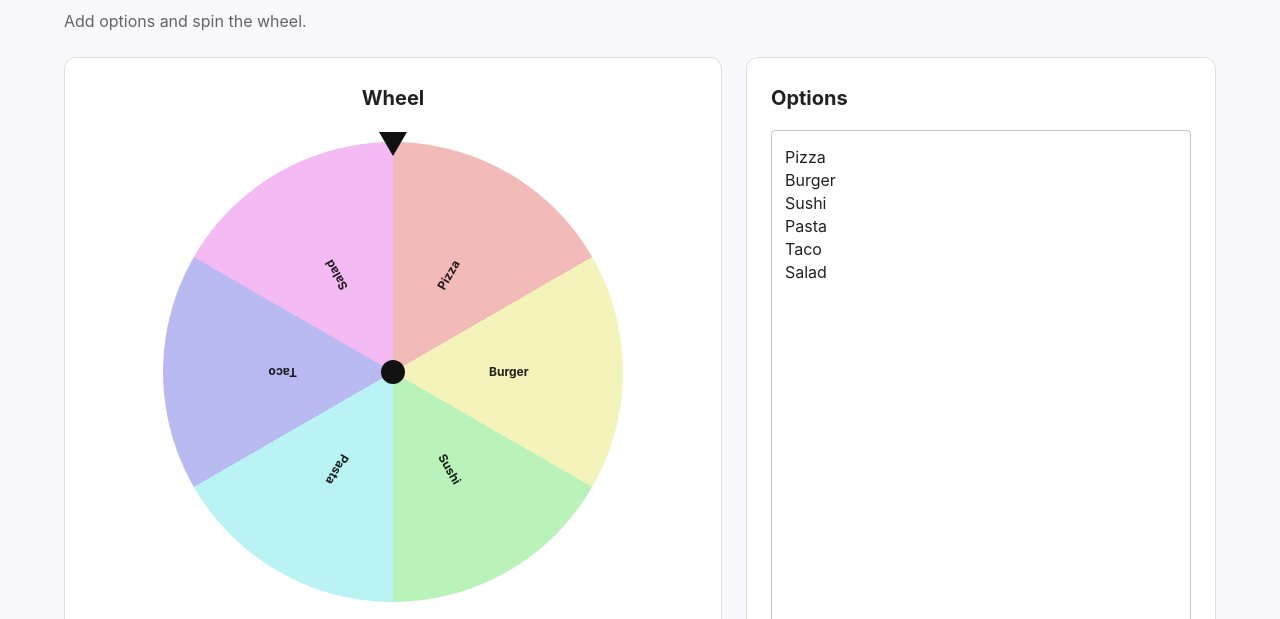
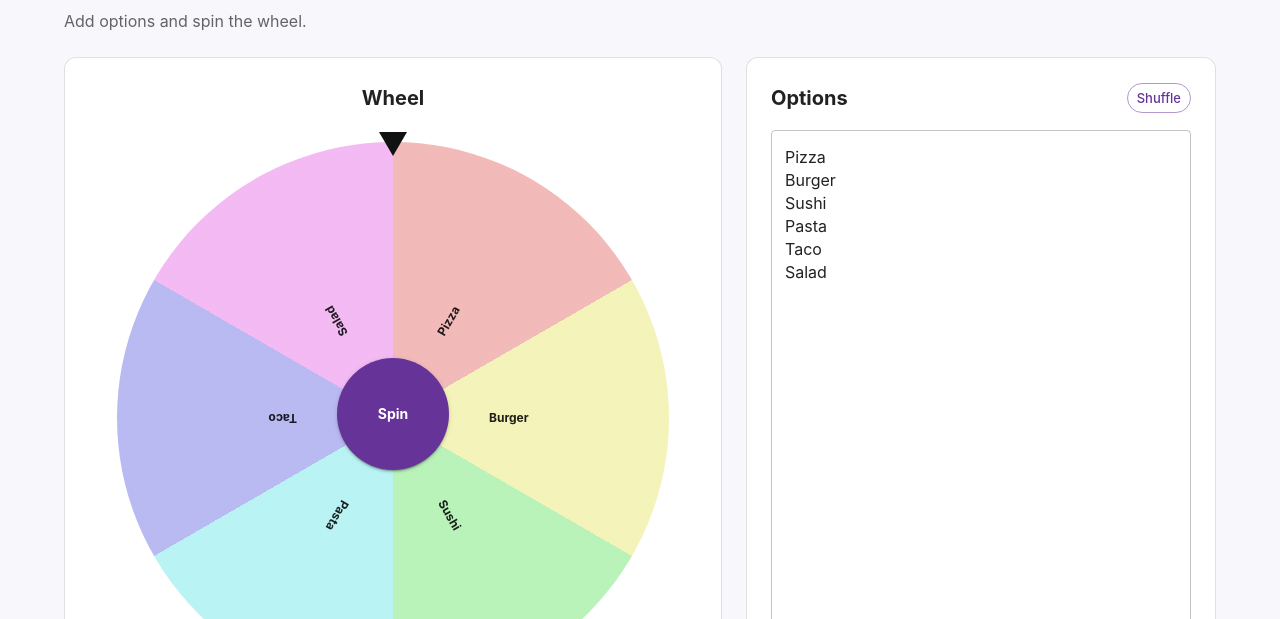
Before and after one commit to BryanWooCH/wheeler, a Gatsby site: page / in a window 1280 px wide. Shown: the part 141-760 px from the top of the page. Built offline with nearby package versions, Linux system fonts and the light colour scheme; Gatsby itself is replaced by a stand-in of ours.

Commit message:
feat: extract wheel styles and add shuffle + celebration updates

```diff
--- /dev/null
+++ b/src/components/Wheel-style.tsx
@@ -0,0 +1,283 @@
+import { Box } from "@mui/material";
+import styled from "styled-components";
+
+export type ResponsiveSize = {
+  xs: number;
+  sm?: number;
+  md?: number;
+  lg?: number;
+  xl?: number;
+};
+
+export type ConfettiPiece = {
+  id: number;
+  left: string;
+  size: number;
+  duration: number;
+  delay: number;
+  rotate: number;
+  color: string;
+};
+
+export type FireworkBurst = {
+  id: number;
+  left: string;
+  top: string;
+  delay: number;
+  duration: number;
+  color: string;
+  rays: string;
+};
+
+export const WheelFrame = styled(Box)`
+  position: relative;
+  width: min(420px, 80vw);
+  aspect-ratio: 1;
+  border-radius: 50%;
+  border: 0;
+  overflow: hidden;
+`;
+
+export const Pointer = styled(Box)`
+  position: absolute;
+  left: 50%;
+  top: -2px;
+  transform: translateX(-50%);
+  width: 0;
+  height: 0;
+  border-left: 14px solid transparent;
+  border-right: 14px solid transparent;
+  border-top: 24px solid #111;
+  z-index: 2;
+`;
+
+export const wheelPaperSx = {
+  p: 3,
+  border: "1px solid",
+  borderColor: "divider",
+  borderRadius: 3,
+  height: "100%",
+};
+
+export const wheelStackSx = { height: "100%" };
+
+export const wheelAreaSx = (scaledContentSize: ResponsiveSize) => ({
+  flex: 1,
+  position: "relative",
+  width: "100%",
+  height: scaledContentSize,
+  minHeight: scaledContentSize,
+  display: "flex",
+  alignItems: "center",
+  justifyContent: "center",
+  pt: 1,
+});
+
+export const wheelFrameSx = (
+  scaledContentSize: ResponsiveSize,
+  wheelBackground: string,
+  rotation: number,
+  isSpinning: boolean,
+) => ({
+  width: scaledContentSize,
+  height: scaledContentSize,
+  maxWidth: "100%",
+  backgroundImage: wheelBackground,
+  transform: `rotate(${rotation}deg)`,
+  transition: isSpinning
+    ? "transform 3.6s cubic-bezier(0.12, 0.86, 0.25, 1)"
+    : "none",
+});
+
+export const wheelLabelContainerSx = (angle: number) => ({
+  position: "absolute",
+  left: "50%",
+  top: "50%",
+  transform: `rotate(${angle}deg) translate(0, -150%)`,
+  transformOrigin: "0 0",
+  px: 0.5,
+});
+
+export const wheelLabelTextSx = {
+  position: "absolute",
+  left: 0,
+  top: -96,
+  lineHeight: 1.2,
+  display: "inline-block",
+  transform: "translate(0, -50%) rotate(-90deg)",
+  transformOrigin: "0 50%",
+  whiteSpace: "nowrap",
+};
+
+export const centerSpinButtonSx = {
+  position: "absolute",
+  left: "50%",
+  top: "50%",
+  transform: "translate(-50%, -50%)",
+  minWidth: 112,
+  height: 112,
+  borderRadius: "50%",
+  textTransform: "none",
+  zIndex: 4,
+  fontWeight: 700,
+};
+
+export const celebrationOverlaySx = {
+  minHeight: "100vh",
+  position: "relative",
+  display: "flex",
+  alignItems: "center",
+  justifyContent: "center",
+  p: 2,
+  bgcolor: "rgba(0, 0, 0, 0.42)",
+};
+
+export const celebrationEffectsLayerSx = {
+  position: "absolute",
+  inset: 0,
+  overflow: "hidden",
+  pointerEvents: "none",
+  zIndex: 1,
+  "@keyframes confettiFall": {
+    "0%": { transform: "translate3d(0, -48vh, 0)", opacity: 0 },
+    "10%": { opacity: 1 },
+    "100%": {
+      transform: "translate3d(0, 140vh, 0)",
+      opacity: 0.75,
+    },
+  },
+  "@keyframes confettiSpin": {
+    "0%": { rotate: "0deg" },
+    "100%": { rotate: "20deg" },
+  },
+  "@keyframes fireworkCore": {
+    "0%": {
+      transform: "translate(-50%, -50%) scale(0.3)",
+      opacity: 0,
+    },
+    "12%": {
+      transform: "translate(-50%, -50%) scale(1)",
+      opacity: 1,
+    },
+    "100%": {
+      transform: "translate(-50%, -50%) scale(4.8)",
+      opacity: 0,
+    },
+  },
+  "@keyframes fireworkRing": {
+    "0%": {
+      transform: "translate(-50%, -50%) scale(0.2)",
+      opacity: 0,
+    },
+    "20%": {
+      transform: "translate(-50%, -50%) scale(1)",
+      opacity: 0.95,
+    },
+    "100%": {
+      transform: "translate(-50%, -50%) scale(7.2)",
+      opacity: 0,
+    },
+  },
+  "@keyframes fireworkRays": {
+    "0%": {
+      transform: "translate(-50%, -50%) scale(0.2)",
+      opacity: 0,
+    },
+    "20%": {
+      transform: "translate(-50%, -50%) scale(1)",
+      opacity: 1,
+    },
+    "100%": {
+      transform: "translate(-50%, -50%) scale(1.7)",
+      opacity: 0,
+    },
+  },
+};
+
+export const confettiPieceSx = (piece: ConfettiPiece) => ({
+  position: "absolute",
+  top: "-12vh",
+  left: piece.left,
+  width: piece.size,
+  height: piece.size * 0.6,
+  bgcolor: piece.color,
+  borderRadius: "2px",
+  transform: `rotate(${piece.rotate}deg)`,
+  animation: `confettiFall ${piece.duration}s linear ${piece.delay}s infinite, confettiSpin ${piece.duration * 0.6}s ease-in-out ${piece.delay}s infinite`,
+});
+
+export const fireworkBurstContainerSx = (burst: FireworkBurst) => ({
+  position: "absolute",
+  left: burst.left,
+  top: burst.top,
+  width: 0,
+  height: 0,
+});
+
+export const fireworkCoreSx = (burst: FireworkBurst) => ({
+  position: "absolute",
+  left: "50%",
+  top: "50%",
+  width: 14,
+  height: 14,
+  borderRadius: "50%",
+  bgcolor: burst.color,
+  animation: `fireworkCore ${burst.duration}s ease-out ${burst.delay}s infinite`,
+});
+
+export const fireworkRingSx = (burst: FireworkBurst) => ({
+  position: "absolute",
+  left: "50%",
+  top: "50%",
+  width: 22,
+  height: 22,
+  borderRadius: "50%",
+  border: "3px solid",
+  borderColor: burst.color,
+  animation: `fireworkRing ${burst.duration}s ease-out ${burst.delay}s infinite`,
+});
+
+export const fireworkRaysSx = (burst: FireworkBurst) => ({
+  position: "absolute",
+  left: "50%",
+  top: "50%",
+  width: 8,
+  height: 8,
+  borderRadius: "50%",
+  bgcolor: burst.color,
+  boxShadow: burst.rays,
+  animation: `fireworkRays ${burst.duration}s ease-out ${burst.delay}s infinite`,
+});
+
+export const winnerModalPaperSx = {
+  width: "min(620px, 90vw)",
+  minHeight: "min(420px, 70vh)",
+  border: "4px solid",
+  borderColor: "#e6e18f",
+  borderRadius: 0,
+  display: "flex",
+  flexDirection: "column",
+  alignItems: "center",
+  justifyContent: "center",
+  gap: 1,
+  px: 3,
+  py: 4,
+  textAlign: "center",
+  position: "relative",
+  zIndex: 2,
+};
+
+export const winnerTitleSx = {
+  fontSize: { xs: 56, sm: 88 },
+  fontWeight: 800,
+  lineHeight: 1,
+};
+
+export const winnerDescriptionSx = { fontWeight: 500 };
+
+export const closeButtonSx = {
+  mt: 3,
+  borderRadius: 999,
+  px: 3,
+  textTransform: "none",
+};
--- a/src/components/Wheel.tsx
+++ b/src/components/Wheel.tsx
@@ -1,54 +1,36 @@
 import * as React from "react";
-import { Box, Button, Paper, Stack, Typography } from "@mui/material";
-import styled from "styled-components";
-
-type ResponsiveSize = {
-  xs: number;
-  sm?: number;
-  md?: number;
-  lg?: number;
-  xl?: number;
-};
+import { Box, Button, Modal, Paper, Stack, Typography } from "@mui/material";
+import {
+  celebrationEffectsLayerSx,
+  celebrationOverlaySx,
+  centerSpinButtonSx,
+  closeButtonSx,
+  confettiPieceSx,
+  type ConfettiPiece,
+  fireworkBurstContainerSx,
+  fireworkCoreSx,
+  fireworkRaysSx,
+  fireworkRingSx,
+  type FireworkBurst,
+  Pointer,
+  type ResponsiveSize,
+  wheelAreaSx,
+  wheelFrameSx,
+  wheelLabelContainerSx,
+  wheelLabelTextSx,
+  wheelPaperSx,
+  wheelStackSx,
+  WheelFrame,
+  winnerDescriptionSx,
+  winnerModalPaperSx,
+  winnerTitleSx,
+} from "./Wheel-style";
 
 type WheelProps = {
   items: string[];
   onResult?: (value: string, index: number) => void;
   contentSize?: ResponsiveSize;
 };
-
-const WheelFrame = styled(Box)`
-  position: relative;
-  width: min(420px, 80vw);
-  aspect-ratio: 1;
-  border-radius: 50%;
-  border: 0;
-  overflow: hidden;
-`;
-
-const Pointer = styled(Box)`
-  position: absolute;
-  left: 50%;
-  top: -2px;
-  transform: translateX(-50%);
-  width: 0;
-  height: 0;
-  border-left: 14px solid transparent;
-  border-right: 14px solid transparent;
-  border-top: 24px solid #111;
-  z-index: 2;
-`;
-
-const CenterDot = styled(Box)`
-  position: absolute;
-  left: 50%;
-  top: 50%;
-  transform: translate(-50%, -50%);
-  width: 24px;
-  height: 24px;
-  border-radius: 50%;
-  background: #111;
-  z-index: 2;
-`;
 
 const Wheel: React.FC<WheelProps> = ({ items, onResult, contentSize }) => {
   const values = items.length > 0 ? items : ["Add options"];
@@ -57,10 +39,21 @@ const Wheel: React.FC<WheelProps> = ({ items, onResult, contentSize }) => {
     sm: 360,
     md: 420,
   };
+  const scaledContentSize: ResponsiveSize = React.useMemo(
+    () => ({
+      xs: resolvedContentSize.xs * 1.2,
+      sm: resolvedContentSize.sm ? resolvedContentSize.sm * 1.2 : undefined,
+      md: resolvedContentSize.md ? resolvedContentSize.md * 1.2 : undefined,
+      lg: resolvedContentSize.lg ? resolvedContentSize.lg * 1.2 : undefined,
+      xl: resolvedContentSize.xl ? resolvedContentSize.xl * 1.2 : undefined,
+    }),
+    [resolvedContentSize],
+  );
   const segmentAngle = 360 / values.length;
   const [rotation, setRotation] = React.useState(0);
   const [isSpinning, setIsSpinning] = React.useState(false);
   const [selectedValue, setSelectedValue] = React.useState<string | null>(null);
+  const [celebrationOpen, setCelebrationOpen] = React.useState(false);
 
   const colors = React.useMemo(() => {
     const count = values.length;
@@ -89,6 +82,7 @@ const Wheel: React.FC<WheelProps> = ({ items, onResult, contentSize }) => {
       const pickedValue = values[index];
 
       setSelectedValue(pickedValue);
+      setCelebrationOpen(true);
       onResult?.(pickedValue, index);
     },
     [onResult, segmentAngle, values],
@@ -117,100 +111,131 @@ const Wheel: React.FC<WheelProps> = ({ items, onResult, contentSize }) => {
     [finalizeSpin, isSpinning, rotation],
   );
 
+  const handleCloseCelebration = React.useCallback(() => {
+    setCelebrationOpen(false);
+  }, []);
+
+  const confettiPieces: ConfettiPiece[] = React.useMemo(
+    () =>
+      Array.from({ length: 42 }, (_, index) => ({
+        id: index,
+        left: `${Math.random() * 100}%`,
+        size: 6 + Math.random() * 10,
+        duration: 2.6 + Math.random() * 1.8,
+        delay: Math.random() * 1.6,
+        rotate: Math.random() * 360,
+        color: ["#f6d365", "#fda085", "#a8edea", "#d4fc79", "#fbc2eb"][
+          index % 5
+        ],
+      })),
+    [],
+  );
+
+  const fireworkBursts: FireworkBurst[] = React.useMemo(
+    () =>
+      Array.from({ length: 8 }, (_, index) => {
+        const color = ["#ffd166", "#ff8fab", "#90e0ef", "#caffbf", "#ffc6ff"][
+          index % 5
+        ];
+
+        return {
+          id: index,
+          left: `${12 + Math.random() * 76}%`,
+          top: `${12 + Math.random() * 56}%`,
+          delay: Math.random() * 0.9,
+          duration: 1.2 + Math.random() * 0.45,
+          color,
+          rays: `0 -48px 0 0 ${color}, 34px -34px 0 0 ${color}, 48px 0 0 0 ${color}, 34px 34px 0 0 ${color}, 0 48px 0 0 ${color}, -34px 34px 0 0 ${color}, -48px 0 0 0 ${color}, -34px -34px 0 0 ${color}`,
+        };
+      }),
+    [],
+  );
+
   return (
     <Paper
       elevation={0}
-      sx={{
-        p: 3,
-        border: "1px solid",
-        borderColor: "divider",
-        borderRadius: 3,
-        height: "100%",
-      }}
+      sx={wheelPaperSx}
     >
-      <Stack spacing={2.5} alignItems="center" sx={{ height: "100%" }}>
+      <Stack spacing={2.5} alignItems="center" sx={wheelStackSx}>
         <Typography variant="h6" component="h2" fontWeight={700}>
           Wheel
         </Typography>
-        <Box
-          sx={{
-            flex: 1,
-            position: "relative",
-            width: "100%",
-            height: resolvedContentSize,
-            minHeight: resolvedContentSize,
-            display: "flex",
-            alignItems: "center",
-            justifyContent: "center",
-            pt: 1,
-          }}
-        >
+        <Box sx={wheelAreaSx(scaledContentSize)}>
           <Pointer />
           <WheelFrame
             onTransitionEnd={handleSpinEnd}
-            sx={{
-              width: resolvedContentSize,
-              height: resolvedContentSize,
-              maxWidth: "100%",
-              backgroundImage: wheelBackground,
-              transform: `rotate(${rotation}deg)`,
-              transition: isSpinning
-                ? "transform 3.6s cubic-bezier(0.12, 0.86, 0.25, 1)"
-                : "none",
-            }}
+            sx={wheelFrameSx(scaledContentSize, wheelBackground, rotation, isSpinning)}
           >
             {values.map((item, index) => {
               const angle = index * segmentAngle + segmentAngle / 2;
               return (
-                <Box
-                  key={`${item}-${index}`}
-                  sx={{
-                    position: "absolute",
-                    left: "50%",
-                    top: "50%",
-                    transform: `rotate(${angle}deg) translate(0, -150%)`,
-                    transformOrigin: "0 0",
-                    px: 0.5,
-                  }}
-                >
+                <Box key={`${item}-${index}`} sx={wheelLabelContainerSx(angle)}>
                   <Typography
                     variant="caption"
                     fontWeight={700}
-                    sx={{
-                      position: "absolute",
-                      left: 0,
-                      top: -96,
-                      lineHeight: 1.2,
-                      display: "inline-block",
-                      transform: "translate(0, -50%) rotate(-90deg)",
-                      transformOrigin: "0 50%",
-                      whiteSpace: "nowrap",
-                    }}
+                    sx={wheelLabelTextSx}
                   >
                     {item}
                   </Typography>
                 </Box>
               );
             })}
-            <CenterDot />
           </WheelFrame>
-        </Box>
 
           <Button
             variant="contained"
             onClick={spin}
             disabled={isSpinning || values.length === 0}
-          sx={{ borderRadius: 999, textTransform: "none", px: 3 }}
+            sx={centerSpinButtonSx}
           >
-          {isSpinning ? "Spinning..." : "Spin"}
+            {isSpinning ? "Spinning" : "Spin"}
           </Button>
+        </Box>
+      </Stack>
 
-        <Typography variant="body2" color="text.secondary">
-          {selectedValue
-            ? `Selected: ${selectedValue}`
-            : "Spin the wheel to pick one option"}
+      <Modal
+        open={celebrationOpen}
+        onClose={handleCloseCelebration}
+        aria-labelledby="winner-title"
+        aria-describedby="winner-description"
+      >
+        <Box sx={celebrationOverlaySx}>
+          <Box sx={celebrationEffectsLayerSx}>
+            {confettiPieces.map((piece) => (
+              <Box key={piece.id} sx={confettiPieceSx(piece)} />
+            ))}
+
+            {fireworkBursts.map((burst) => (
+              <Box key={burst.id} sx={fireworkBurstContainerSx(burst)}>
+                <Box sx={fireworkCoreSx(burst)} />
+                <Box sx={fireworkRingSx(burst)} />
+                <Box sx={fireworkRaysSx(burst)} />
+              </Box>
+            ))}
+          </Box>
+
+          <Paper elevation={0} sx={winnerModalPaperSx}>
+            <Typography
+              id="winner-title"
+              variant="h1"
+              sx={winnerTitleSx}
+            >
+              {selectedValue}
             </Typography>
-      </Stack>
+            <Typography id="winner-description" variant="h4" sx={winnerDescriptionSx}>
+              Selected
+            </Typography>
+
+            <Button
+              variant="outlined"
+              onClick={handleCloseCelebration}
+              sx={closeButtonSx}
+            >
+              Close
+            </Button>
+          </Paper>
+        </Box>
+      </Modal>
     </Paper>
   );
 };
--- a/src/components/WheelInput.tsx
+++ b/src/components/WheelInput.tsx
@@ -1,5 +1,12 @@
 import * as React from "react";
-import { Box, Paper, Stack, TextField, Typography } from "@mui/material";
+import {
+  Box,
+  Button,
+  Paper,
+  Stack,
+  TextField,
+  Typography,
+} from "@mui/material";
 
 type ResponsiveSize = {
   xs: number;
@@ -26,6 +33,32 @@ const WheelInput: React.FC<WheelInputProps> = ({
     md: 420,
   };
 
+  const optionLines = React.useMemo(
+    () =>
+      value
+        .split("\n")
+        .map((item) => item.trim())
+        .filter(Boolean),
+    [value],
+  );
+
+  const handleShuffle = React.useCallback(() => {
+    if (optionLines.length < 2) {
+      return;
+    }
+
+    const shuffled = [...optionLines];
+    for (let index = shuffled.length - 1; index > 0; index -= 1) {
+      const swapIndex = Math.floor(Math.random() * (index + 1));
+      [shuffled[index], shuffled[swapIndex]] = [
+        shuffled[swapIndex],
+        shuffled[index],
+      ];
+    }
+
+    onChange(shuffled.join("\n"));
+  }, [onChange, optionLines]);
+
   return (
     <Paper
       elevation={0}
@@ -38,9 +71,26 @@ const WheelInput: React.FC<WheelInputProps> = ({
       }}
     >
       <Stack spacing={2} sx={{ height: "100%" }}>
-        <Typography variant="h6" component="h2" fontWeight={700}>
-          Options
-        </Typography>
+        <Box
+          sx={{
+            display: "flex",
+            alignItems: "center",
+            justifyContent: "space-between",
+          }}
+        >
+          <Typography variant="h6" component="h2" fontWeight={700}>
+            Options
+          </Typography>
+          <Button
+            size="small"
+            variant="outlined"
+            onClick={handleShuffle}
+            disabled={optionLines.length < 2}
+            sx={{ textTransform: "none", borderRadius: 999 }}
+          >
+            Shuffle
+          </Button>
+        </Box>
         <Box
           sx={{
             flex: 1,
```
Lines whose indentation alone changed are shown as unchanged.
